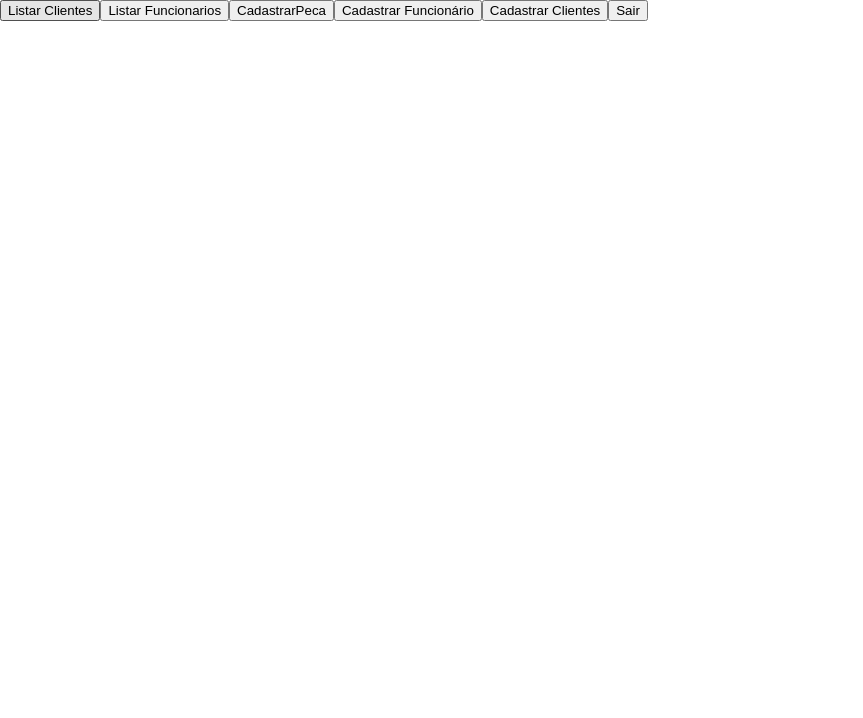
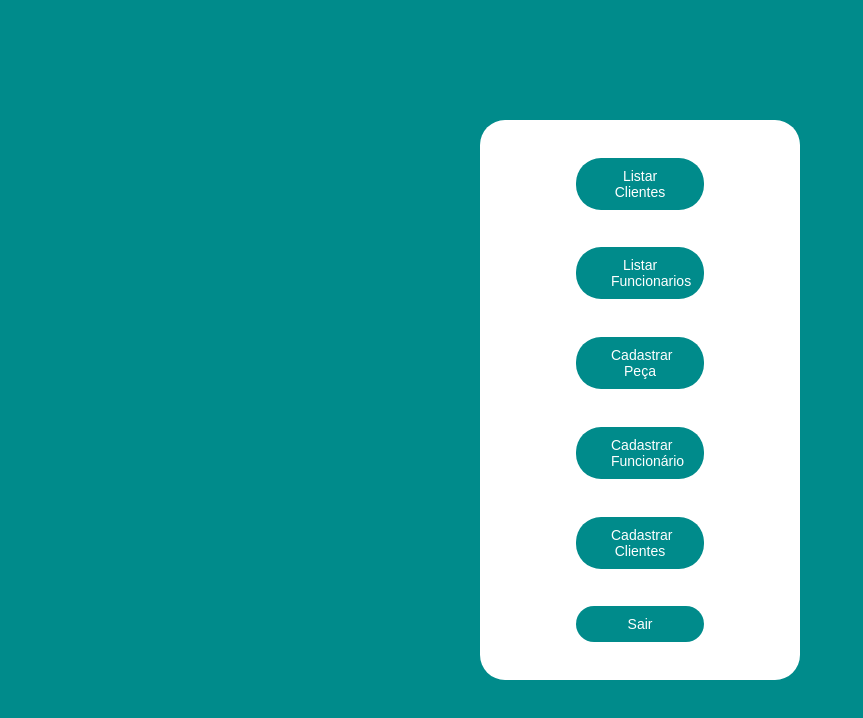
Before and after one commit to nakamura-yudi/Sistema-Nissei-Frontend, a React (Create React App) app: page /home in a window 1280 px wide. Shown: the top 718 px of the page, without its empty margins (0-863 px from the left). Built offline with nearby package versions, Linux system fonts and the light colour scheme.

Commit message:
home css

```diff
--- /dev/null
+++ b/src/Paginas/Home/home.css
@@ -0,0 +1,34 @@
+.background {
+  display: flex;
+  flex-direction: column;
+  align-items: center;
+  align-content: center;
+  justify-content: center;
+  width: 100vw;
+  height: 100vh;
+  background-color: darkcyan;
+}
+
+.list {
+  display: flex;
+  flex-direction: column;
+  align-items: center;
+  justify-content: space-evenly;
+  height: 70vh;
+  width: 25vw;
+  border-radius: 25px;
+  background-color: white;
+}
+
+.button {
+  background-color: darkcyan; /* Green */
+  border: none;
+  color: white;
+  width: 10vw;
+  text-align: center;
+  text-decoration: none;
+  display: inline-block;
+  font-size: 14px;
+  border-radius: 25px;
+  cursor: pointer;
+}
--- a/src/Paginas/Home/home.js
+++ b/src/Paginas/Home/home.js
@@ -1,6 +1,8 @@
 import React, { useEffect, useState } from 'react';
 import api from '../../servicos/api';
 import history from '../../history'
+import "./home.css"
+
 function Home()
 {
     function logout(){
@@ -29,13 +31,15 @@ function Home()
     }
 
     return (
-    <div>
-        <button type="button" onClick={listarClientes}>Listar Clientes</button>
-        <button type="button" onClick={listarFuncionarios}>Listar Funcionarios</button>
-        <button type="button" onClick={cadastrarPeca}>CadastrarPeca</button>
-        <button type="button" onClick={cadastrarFuncionario}>Cadastrar Funcionário</button>
-        <button type="button" onClick={cadastrarCliente}>Cadastrar Clientes</button>
-        <button type="button" onClick={logout}>Sair</button>
+    <div class="background">
+        <div class="list">
+            <button type="button" onClick={listarClientes} class="button">Listar Clientes</button>
+            <button type="button" onClick={listarFuncionarios} class="button">Listar Funcionarios</button>
+            <button type="button" onClick={cadastrarPeca} class="button">Cadastrar Peça</button>
+            <button type="button" onClick={cadastrarFuncionario} class="button">Cadastrar Funcionário</button>
+            <button type="button" onClick={cadastrarCliente} class="button">Cadastrar Clientes</button>
+            <button type="button" onClick={logout} class="button">Sair</button>
+        </div>
     </div>
     );
 }
```
